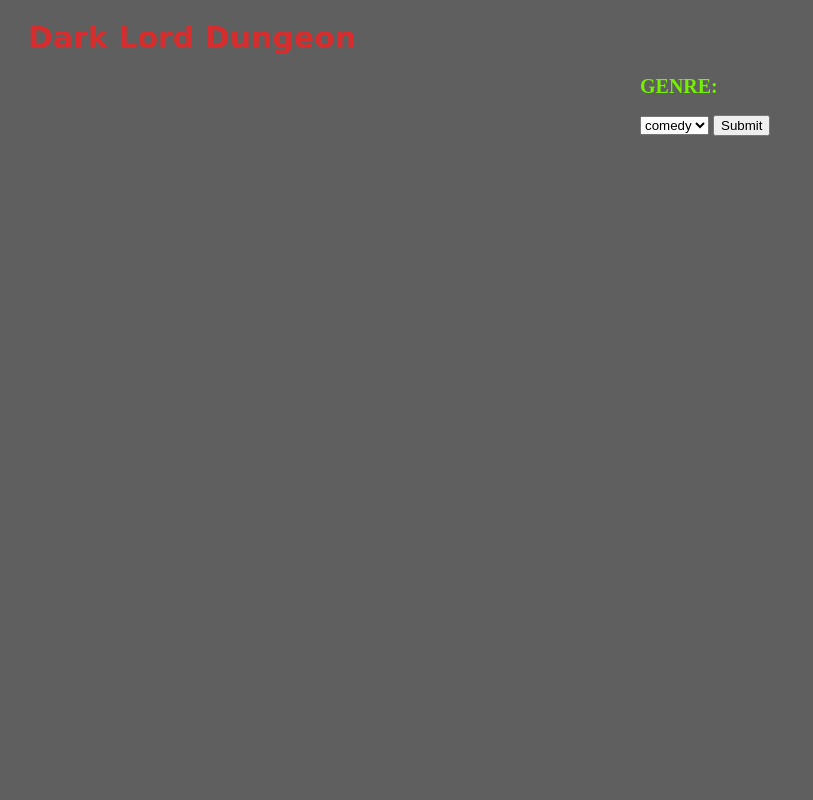
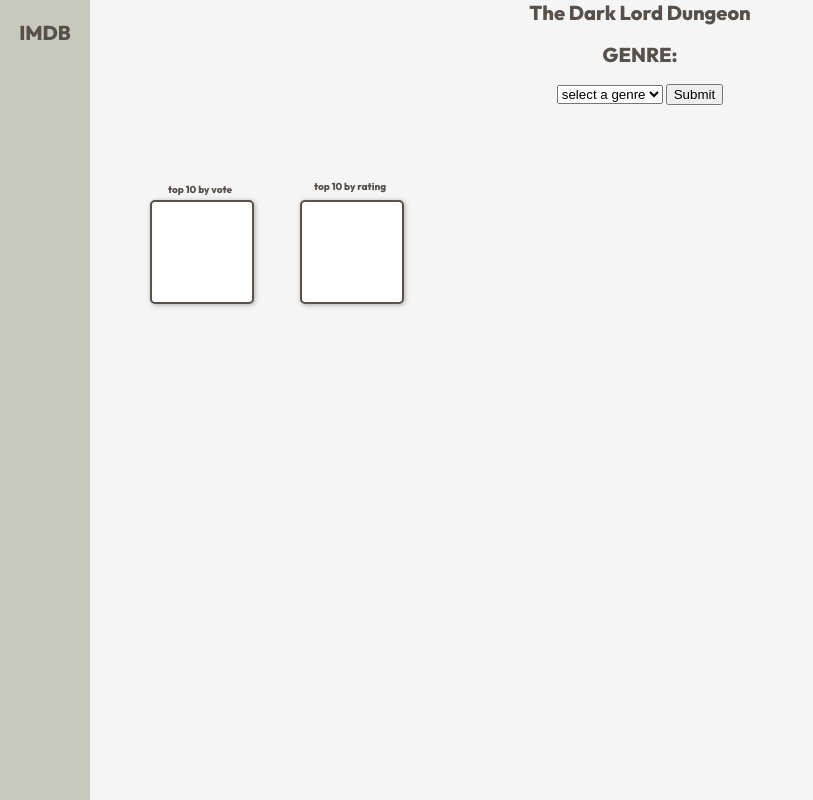
Before and after one commit to ECE3824-Spring2025/imdb-the-dark-lords, a Flask app: page / in a window 1280 px wide. Shown: the whole page, without its empty margins (0-813 px from the left). Run offline with Flask 3, Linux system fonts and the light colour scheme.

Commit message:
frontend dev progress

```diff
--- a/app.py
+++ b/app.py
@@ -1,6 +1,6 @@
 from flask import Flask, render_template, url_for, request
 
-app = Flask(__name__)
+app = Flask(__name__) # definng flask app
 
 @app.route('/', methods=['POST','GET'])
 def index_func():
--- a/static/styles.css
+++ b/static/styles.css
@@ -1,24 +1,116 @@
+@font-face {
+    font-family: 'outfit';
+    src: url('static/outfit/Outfit-ExtraBold.ttf');
+}
 
 body {
-    background-color: rgb(95, 95, 95);
+    font-family: outfit, sans-serif;
+    background-color: #f5f5f5;
+    text-align: center;
+    margin: 0;
+    padding: 0;
+}
+
+.container {
+    width: 60%;
+    margin: 50px auto;
+    background-color: #F0F1E9;
+    border: 2px solid #2c5364;
+    border-radius: 10px;
+    padding: 20px;
+    box-shadow: 0 4px 8px rgba(0, 0, 0, 0.2);
 }
 
 h1 {
-    color: rgb(214, 46, 46);
-    margin-left: 20px;
-    font-size: 30px;
-    font-family: "Comic Sans MS";
+    color: #58504A;
+    margin:0px;
+    font-size: 20px;
+    font-family: "outfit";
 }
 
 h2 {
-    color: rgb(116, 240, 0);
+    color: #58504A;
     margin-left: auto;
-    width: 50%;
+    width: 100%;
     font-size: 20px;
-    font-family: :"Impact";
+    font-family: "outfit";
+    font-weight: 250;
+}
+
+
+h3 {
+    color: #58504A;
+    position: absolute;
+    left: 300px;
+    top: 170px;
+    font-size: 10px;
+    font-family: "Outfit", sans-serif;
+    font-weight: 500;
+    text-align: center;
+    width: 100px;
+}
+
+
+h4 {
+    color: #58504A;
+    position: absolute;
+    left: 150px;
+    top: 170px;
+    font-size: 10px;
+    font-family: "Outfit", sans-serif;
+    font-weight: 500;
+    text-align: center;
+    width: 100px;
 }
 
 form {
     margin-left: auto;
-    width: 50%;
+    width: 100%;
+    font-family: "outfit";
+
 }
+
+.banner {
+    height: 100%;
+    width: 90px;
+    position: fixed;
+    top: 0;
+    left: 0;
+    background-color: #C7C9BE;
+    overflow-x: hidden;
+    padding-top: 20px;
+    float: left;
+  }
+
+
+.square1 {
+    height: 100px;
+    width: 100px;
+    background-color: white;
+    position: absolute;
+    left: 150px;
+    top: 200px;
+    border: 2px solid #58504A;
+    border-radius: 5px;
+    box-shadow: 1px 1px 5px rgba(0, 0, 0, 0.3);
+    display: flex;
+    align-items: center;
+    justify-content: center;
+    text-align: center;
+}
+
+.square2 {
+    height: 100px;
+    width: 100px;
+    background-color: white;
+    position: absolute;
+    left: 300px;
+    top: 200px;
+    border: 2px solid #58504A;
+    border-radius: 5px;
+    box-shadow: 1px 1px 5px rgba(0, 0, 0, 0.3);
+    display: flex;
+    align-items: center;
+    justify-content: center;
+    text-align: center;
+}
--- a/templates/index.html
+++ b/templates/index.html
@@ -1,22 +1,29 @@
+
+
 <!doctype html>
-
 <html>
 
+    <!--Website Title-->
     <head>
         <link rel="stylesheet" href="{{ url_for('static', filename='styles.css') }}">
-        <title> Dark Lord Dungeon </title>
+        <title> IMDB Dark Lord Dungeon </title>
     </head>
 
     <body>
-        <h1> Dark Lord Dungeon </h1>
-    </body>
+        <div class="banner">
+            <h1> IMDB </h1> <!--header text-->
 
-    <body>
-        <h2> GENRE: {{ type }} </h2>
-    </body>
+        </div>
 
+        <!--Text-->
+            <h1> The Dark Lord Dungeon </h1> <!--header text-->
+
+        <h2> GENRE: {{ type }} </h2> <!--subheader text-->
+
+    <!--FORM FOR DROPDOWN-->
     <form method="GET" action="#">
         <select name="genre" id="genre" >
+            <option  value="none" selected hidden disabled>select a genre</option>
             <option value="comedy"> comedy </option>
             <option value="drama"> drama </option>
             <option value="action"> action </option>
@@ -24,4 +31,12 @@
         <input type="submit">
     </form>
 
+    <h3> top 10 by rating </h3> <!-- text-->
+    <h4> top 10 by vote </h4> <!-- text-->
+    <div class="square1"> </div>
+    <div class="square2"> </div>
+
+
+
+    </body>
 </html>
```
Also changed, not shown: static/outfit/Outfit-Black.ttf (added), static/outfit/Outfit-Bold.ttf (added), static/outfit/Outfit-ExtraBold.ttf (added), static/outfit/Outfit-ExtraLight.ttf (added), static/outfit/Outfit-Light.ttf (added), static/outfit/Outfit-Medium.ttf (added), static/outfit/Outfit-Regular.ttf (added), static/outfit/Outfit-SemiBold.ttf (added), static/outfit/Outfit-Thin.ttf (added), 1 other file.
